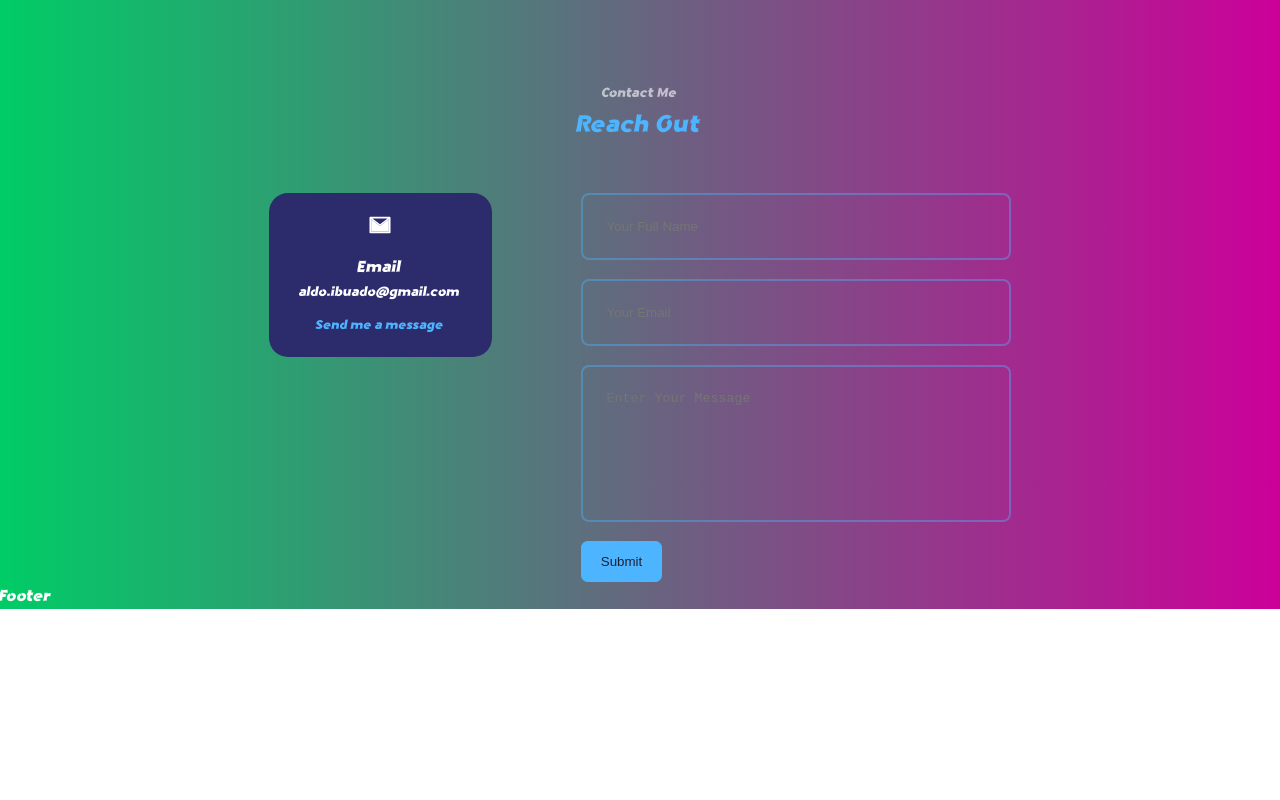
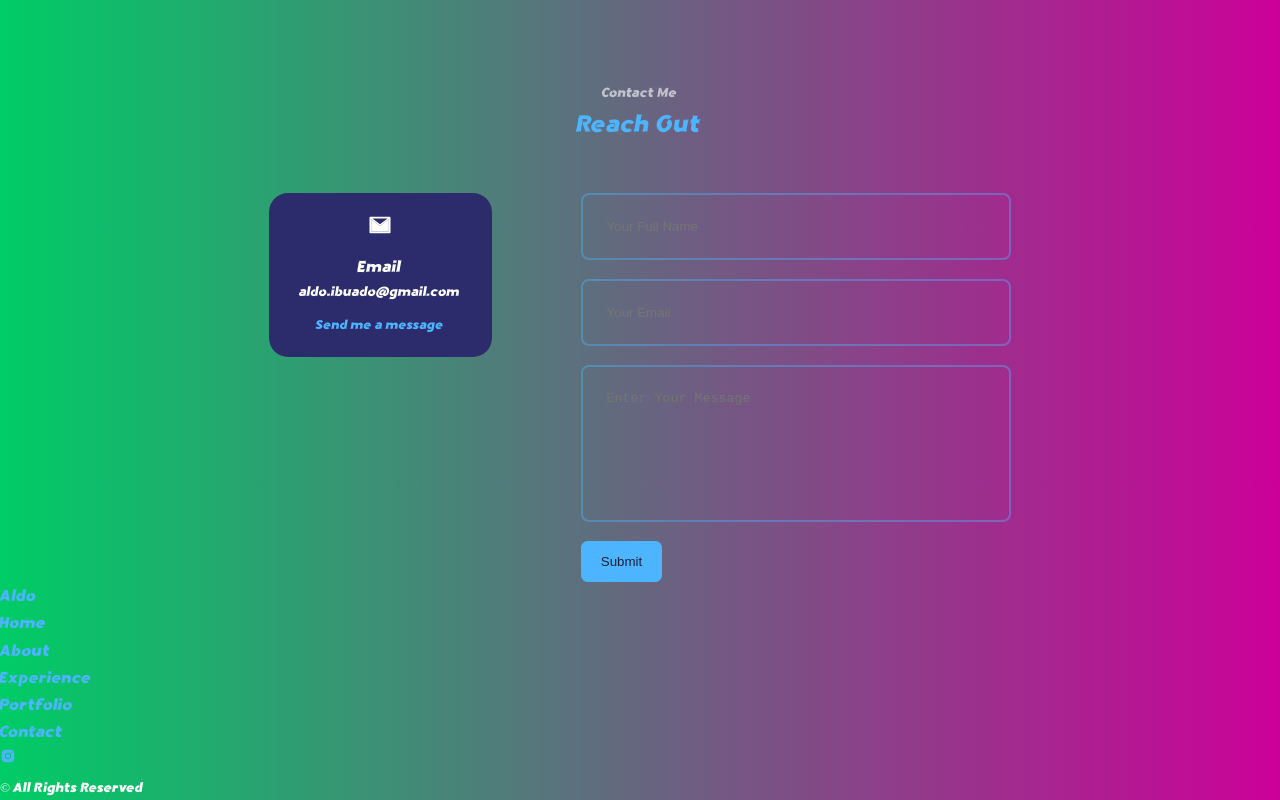
Before and after one commit to aldoibuado/Aldo-Portfolio, a React (Create React App) app in the folder client/: page / in a window 1280 px wide. Shown: the part 3075-3875 px from the top of the page. Before the commit the page ends 3684 px from the top, so only its background shows below. Built offline with nearby package versions, Linux system fonts and the light colour scheme.

Commit message:
adding links to footer section

```diff
--- a/client/src/components/footer/Footer.jsx
+++ b/client/src/components/footer/Footer.jsx
@@ -1,9 +1,28 @@
 import React from 'react';
+import {AiFillInstagram} from 'react-icons/ai';
 import './footer.css';
 
 function Footer() {
   return (
-    <div>Footer</div>
+    <footer>
+      <a href='#' className='footer__logo'>Aldo</a>
+
+      <ul className="permalinks">
+        <li><a href='#'>Home</a></li>
+        <li><a href='#about'>About</a></li>
+        <li><a href='#experience'>Experience</a></li>
+        <li><a href='#portfolio'>Portfolio</a></li>
+        <li><a href='#contact'>Contact</a></li>
+      </ul>
+
+      <div className="footer__socials">
+        <a href='https://instagram.com'><AiFillInstagram /></a>
+      </div>
+
+      <div className="footer__copyright">
+        <small>&copy; All Rights Reserved</small>
+      </div>
+    </footer>
   )
 }
 
```
